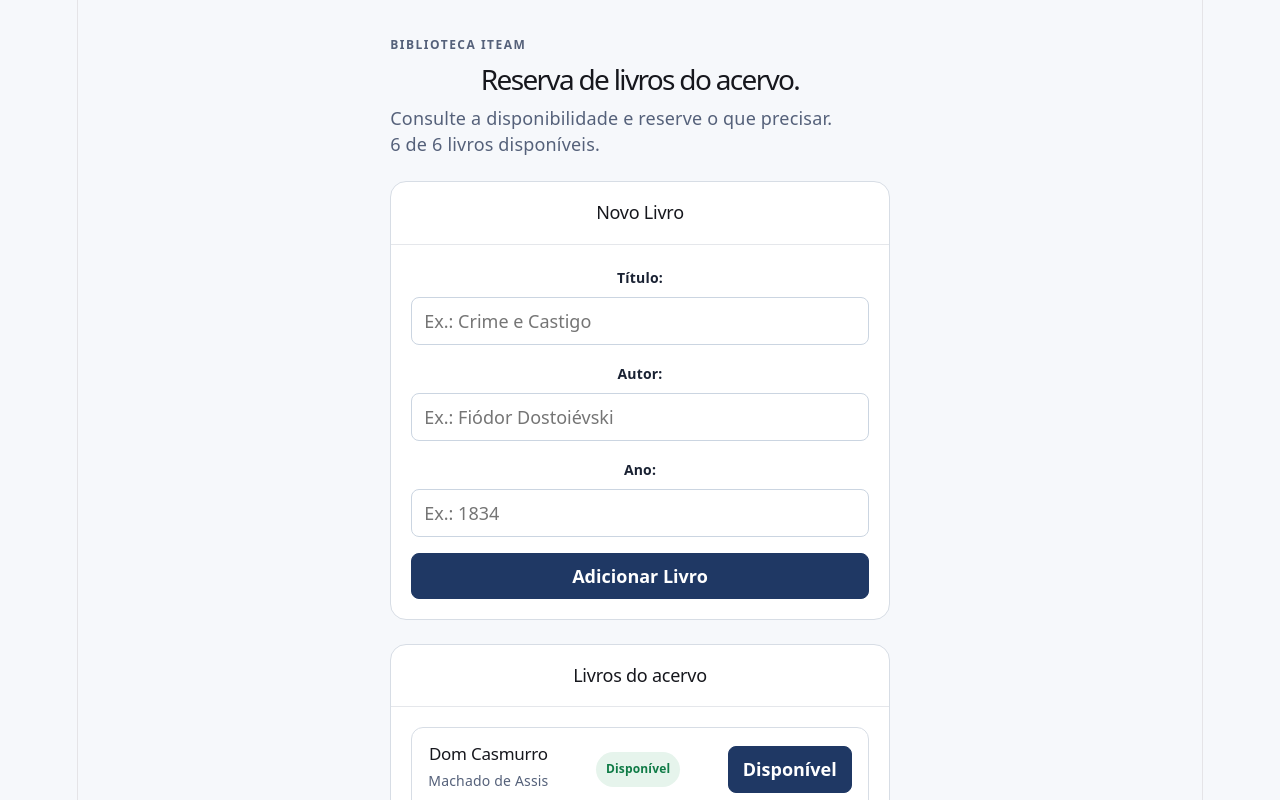
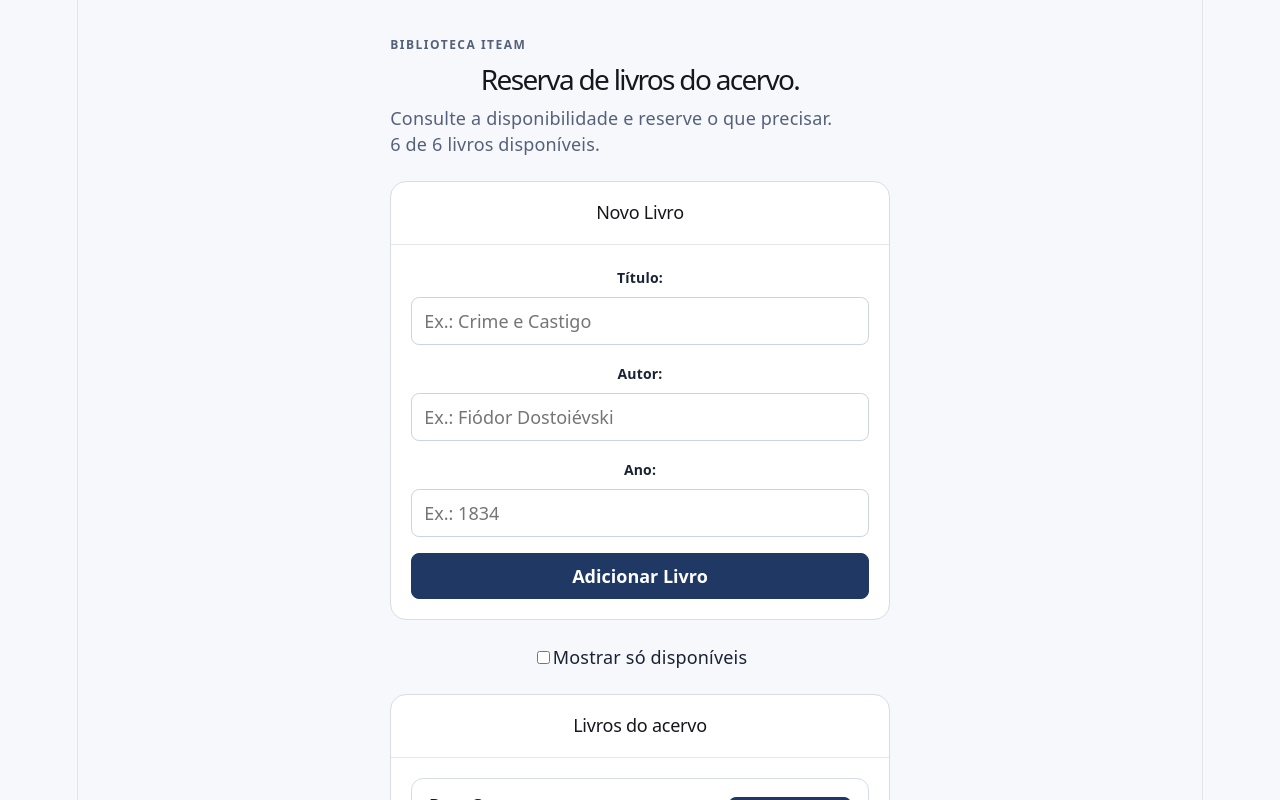
Before and after one commit to YuriMenandro/reserva-biblioteca-YuriPorto, a React (Vite) app: page / in a window 1280 px wide. Shown: the top 800 px of the page. Built offline with nearby package versions, Linux system fonts and the light colour scheme.

Commit message:
fix: adiciona filtro de livros disponíveis

```diff
--- a/src/App.jsx
+++ b/src/App.jsx
@@ -9,10 +9,15 @@ import BookForm from "./components/BookForm"
 
 export default function App() {
   const [books, setBooks] = useState(initialBooks);
+  const [showOnlyAvailable, setShowOnlyAvailable] = useState(false);
 
   const availableCount = books.filter(
     (book) => book.available,
   ).length;
+
+  const visibleBooks = showOnlyAvailable ? books.filter(
+    (book) => book.available
+  ) : books;
 
   function handleReserve(bookId) {
     setBooks((currentBooks) =>
@@ -44,8 +49,17 @@ export default function App() {
         <BookForm onAddBook={handleAddBook} />
       </Panel>
 
+      <label>
+        <input
+          type="checkbox"
+          checked={showOnlyAvailable}
+          onChange={() => setShowOnlyAvailable((current) => !current)}
+        />
+        Mostrar só disponíveis
+      </label>
+
       <Panel title="Livros do acervo" >
-        <BookList books={books} onReserved={handleReserve} />
+        <BookList books={visibleBooks} onReserved={handleReserve} />
       </Panel>
     </main>
   );
--- a/src/components/BookForm.jsx
+++ b/src/components/BookForm.jsx
@@ -27,6 +27,7 @@ export default function BookForm({ onAddBook }) {
 
         onAddBook({
             id: crypto.randomUUID(),
+
             title,
             author,
             year,
```
